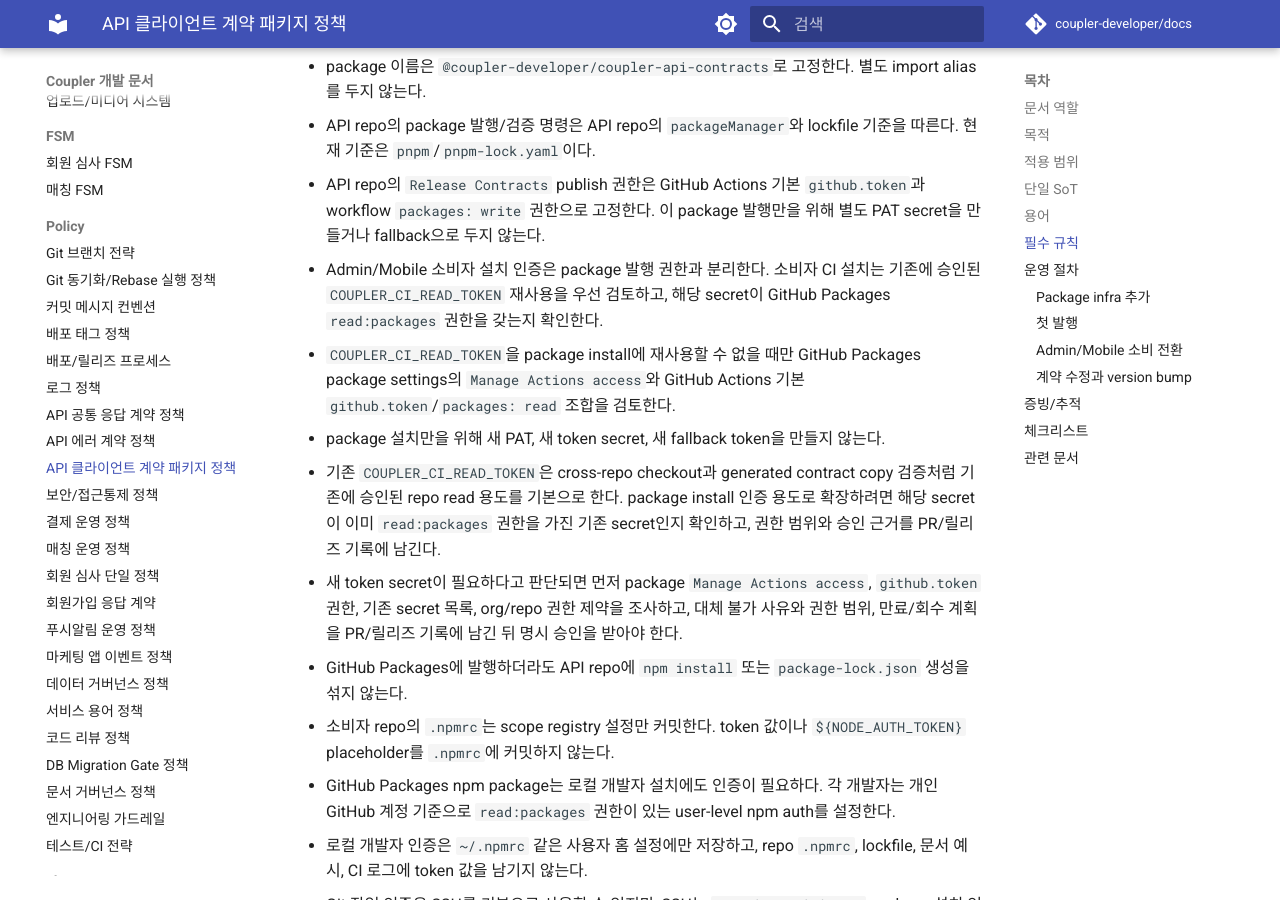
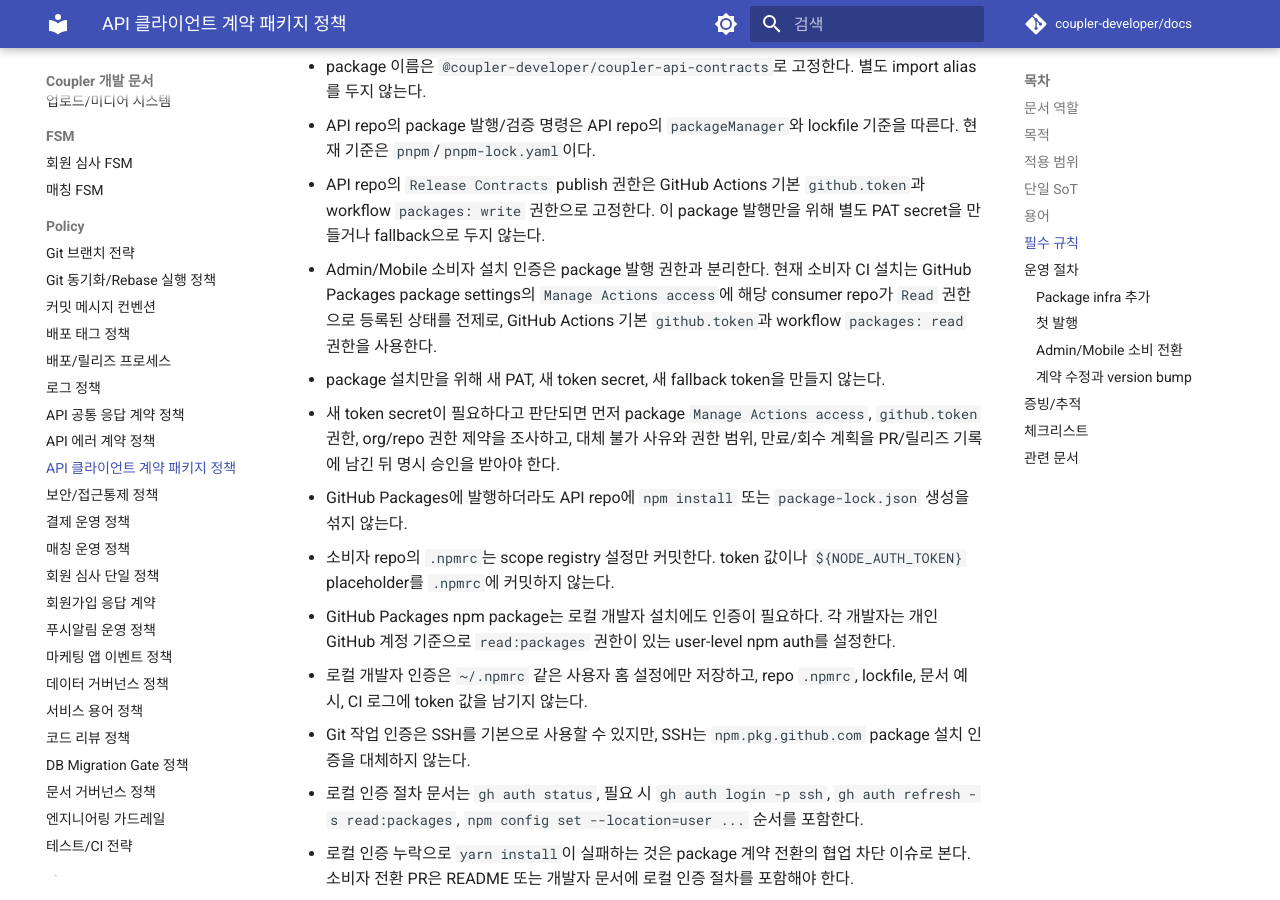
Before and after one commit to coupler-developer/docs, an MkDocs documentation site: the page built from content/policy/api-client-contract-package-policy.md, in a window 1280 px wide and 900 px high, scrolled down 1771 px. Built offline with MkDocs 1.6.1 and Material for MkDocs 9.7.7, drawn with Linux system fonts in a browser that asks for light colours; comment, search, counter and statistics services are not loaded; some of the changed text lies outside the part shown.

Commit message:
docs: 계약 패키지 리뷰 게이트 정리
Changes:
- push 전 자체 리뷰 게이트를 AGENTS와 코드 리뷰 정책에 추가
- 계약 패키지 소비자 CI 인증 기준을 Manage Actions access와 GITHUB_TOKEN 기준으로 정리

Tests:
- yarn validate:docs

```diff
--- a/content/policy/api-client-contract-package-policy.md
+++ b/content/policy/api-client-contract-package-policy.md
@@ -49,11 +49,9 @@
 - package 이름은 `@coupler-developer/coupler-api-contracts`로 고정한다. 별도 import alias를 두지 않는다.
 - API repo의 package 발행/검증 명령은 API repo의 `packageManager`와 lockfile 기준을 따른다. 현재 기준은 `pnpm`/`pnpm-lock.yaml`이다.
 - API repo의 `Release Contracts` publish 권한은 GitHub Actions 기본 `github.token`과 workflow `packages: write` 권한으로 고정한다. 이 package 발행만을 위해 별도 PAT secret을 만들거나 fallback으로 두지 않는다.
-- Admin/Mobile 소비자 설치 인증은 package 발행 권한과 분리한다. 소비자 CI 설치는 기존에 승인된 `COUPLER_CI_READ_TOKEN` 재사용을 우선 검토하고, 해당 secret이 GitHub Packages `read:packages` 권한을 갖는지 확인한다.
-- `COUPLER_CI_READ_TOKEN`을 package install에 재사용할 수 없을 때만 GitHub Packages package settings의 `Manage Actions access`와 GitHub Actions 기본 `github.token`/`packages: read` 조합을 검토한다.
+- Admin/Mobile 소비자 설치 인증은 package 발행 권한과 분리한다. 현재 소비자 CI 설치는 GitHub Packages package settings의 `Manage Actions access`에 해당 consumer repo가 `Read` 권한으로 등록된 상태를 전제로, GitHub Actions 기본 `github.token`과 workflow `packages: read` 권한을 사용한다.
 - package 설치만을 위해 새 PAT, 새 token secret, 새 fallback token을 만들지 않는다.
-- 기존 `COUPLER_CI_READ_TOKEN`은 cross-repo checkout과 generated contract copy 검증처럼 기존에 승인된 repo read 용도를 기본으로 한다. package install 인증 용도로 확장하려면 해당 secret이 이미 `read:packages` 권한을 가진 기존 secret인지 확인하고, 권한 범위와 승인 근거를 PR/릴리즈 기록에 남긴다.
-- 새 token secret이 필요하다고 판단되면 먼저 package `Manage Actions access`, `github.token` 권한, 기존 secret 목록, org/repo 권한 제약을 조사하고, 대체 불가 사유와 권한 범위, 만료/회수 계획을 PR/릴리즈 기록에 남긴 뒤 명시 승인을 받아야 한다.
+- 새 token secret이 필요하다고 판단되면 먼저 package `Manage Actions access`, `github.token` 권한, org/repo 권한 제약을 조사하고, 대체 불가 사유와 권한 범위, 만료/회수 계획을 PR/릴리즈 기록에 남긴 뒤 명시 승인을 받아야 한다.
 - GitHub Packages에 발행하더라도 API repo에 `npm install` 또는 `package-lock.json` 생성을 섞지 않는다.
 - 소비자 repo의 `.npmrc`는 scope registry 설정만 커밋한다. token 값이나 `${NODE_AUTH_TOKEN}` placeholder를 `.npmrc`에 커밋하지 않는다.
 - GitHub Packages npm package는 로컬 개발자 설치에도 인증이 필요하다. 각 개발자는 개인 GitHub 계정 기준으로 `read:packages` 권한이 있는 user-level npm auth를 설정한다.
@@ -89,15 +87,14 @@
 ### Admin/Mobile 소비 전환
 
 1. 소비자 레포에 GitHub Packages registry 설정을 추가한다.
-2. CI 설치는 기존 `COUPLER_CI_READ_TOKEN`이 GitHub Packages `read:packages` 권한을 갖는지 먼저 확인하고, 재사용 시 `NODE_AUTH_TOKEN: ${{ secrets.COUPLER_CI_READ_TOKEN }}` 기준으로 구성한다.
-3. `COUPLER_CI_READ_TOKEN`을 package install에 재사용할 수 없을 때만 GitHub Packages package settings의 `Manage Actions access`와 `NODE_AUTH_TOKEN: ${{ github.token }}` 구성을 검토한다.
-4. 기존 `COUPLER_CI_READ_TOKEN`을 package install에 재사용했다면 기존 secret 권한과 승인 범위를 기록한다.
-5. 새 token secret이 필요하다고 판단되면 필수 규칙의 token 생성 예외 절차를 먼저 통과한다.
-6. README 또는 개발자 문서에 로컬 GitHub Packages 인증 절차를 추가한다.
-7. 발행된 `@coupler-developer/coupler-api-contracts` version을 consumer package manager로 lockfile에 고정한다.
-8. `src/api/generated/*` import를 package import로 교체한다.
-9. 소비자 repo의 `src/api/generated/*` legacy copy와 generated copy exact match CI를 제거한다.
-10. request boundary가 기존과 같은 `{ ok: true, data }` / `{ ok: false, error }` 분기 기준을 유지하는지 검증한다.
+2. GitHub Packages package settings의 `Manage Actions access`에 consumer repo `Read` 권한을 부여한다.
+3. CI install step은 workflow `packages: read` 권한과 `NODE_AUTH_TOKEN: ${{ github.token }}` 기준으로 구성한다.
+4. 새 token secret이 필요하다고 판단되면 필수 규칙의 token 생성 예외 절차를 먼저 통과한다.
+5. README 또는 개발자 문서에 로컬 GitHub Packages 인증 절차를 추가한다.
+6. 발행된 `@coupler-developer/coupler-api-contracts` version을 consumer package manager로 lockfile에 고정한다.
+7. `src/api/generated/*` import를 package import로 교체한다.
+8. 소비자 repo의 `src/api/generated/*` legacy copy와 generated copy exact match CI를 제거한다.
+9. request boundary가 기존과 같은 `{ ok: true, data }` / `{ ok: false, error }` 분기 기준을 유지하는지 검증한다.
 
 ### 계약 수정과 version bump
 
@@ -123,8 +120,7 @@
 - [ ] API repo에서 `pnpm`/`pnpm-lock.yaml` 기준을 지키고 `package-lock.json`을 만들지 않았는가?
 - [ ] Admin/Mobile legacy generated copy를 재도입하지 않았는가?
 - [ ] 소비자 전환은 GitHub Packages registry/auth 설정, 발행된 package version, lockfile을 기준으로 하는가?
-- [ ] 소비자 CI package install은 기존 `COUPLER_CI_READ_TOKEN` 재사용을 우선 검토했으며, 새 PAT/secret을 만들지 않았는가?
-- [ ] 기존 `COUPLER_CI_READ_TOKEN`을 package install에 재사용했다면 기존 secret 권한, 대체 불가 사유, 승인 근거가 기록되어 있는가?
+- [ ] 소비자 CI package install은 GitHub Packages `Manage Actions access`의 consumer repo `Read` 권한, workflow `packages: read`, `NODE_AUTH_TOKEN: ${{ github.token }}` 기준으로 구성되어 있는가?
 - [ ] 새 token secret 예외가 있다면 기존 권한 조사, 대체 불가 사유, 권한 범위, 만료/회수 계획, 명시 승인이 기록되어 있는가?
 - [ ] 로컬 개발자 `yarn install`을 위한 GitHub Packages 인증 절차가 README 또는 개발자 문서에 기록되어 있는가?
 - [ ] repo `.npmrc`에는 registry scope만 있고 token 값이나 `${NODE_AUTH_TOKEN}` placeholder가 없는가?
```
Also changed, not shown: content/AGENTS.md (+4 -0 lines), content/policy/code-review-policy.md (+10 -0 lines).
